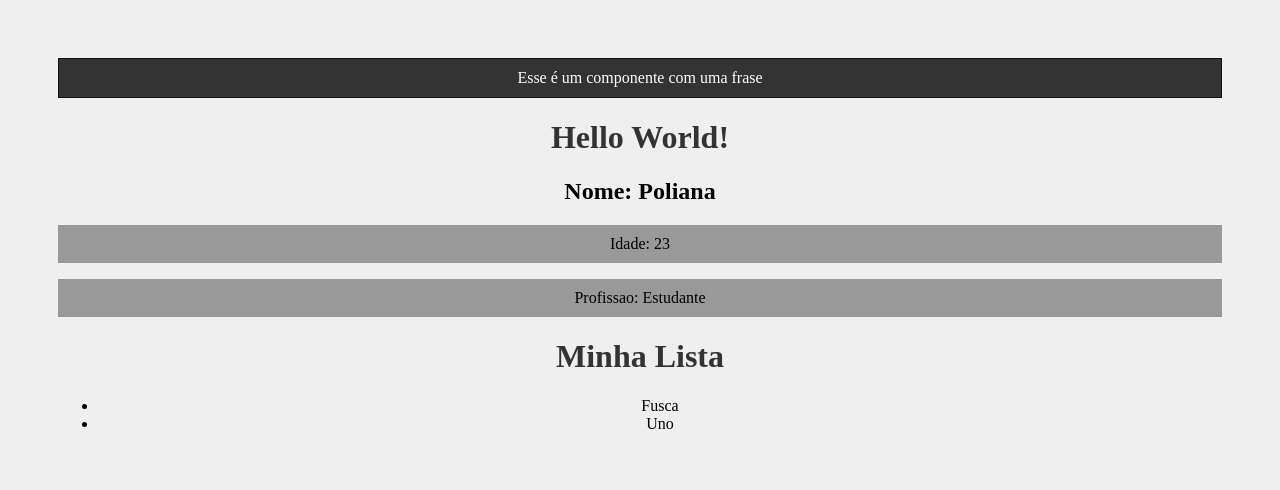
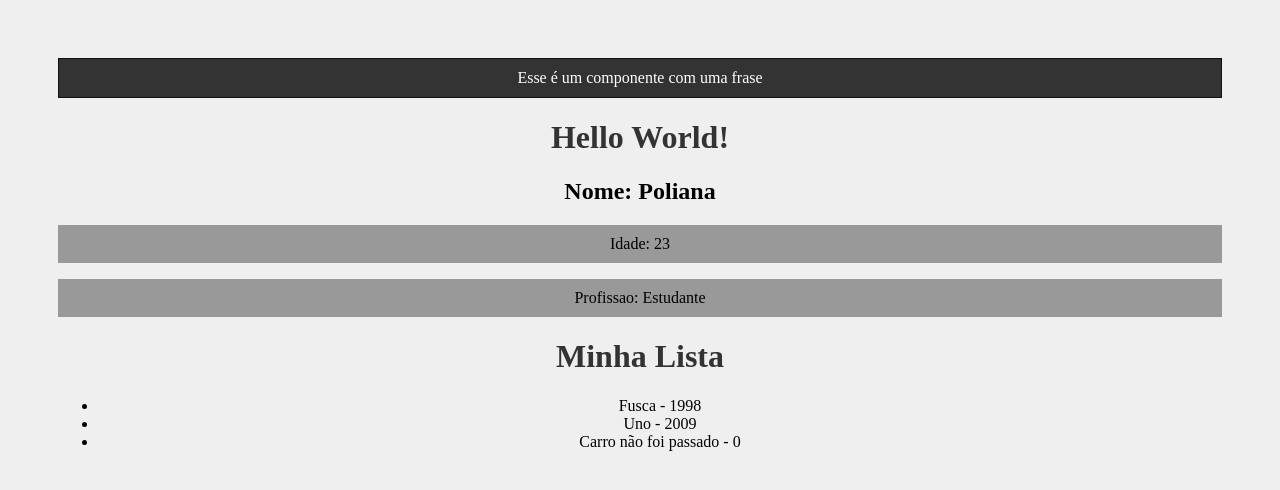
Before and after one commit to PolianaCSousa/CursoReactJS, a React (Create React App) app in the folder Arquivos/meu-projeto/: page / in a window 1280 px wide. Shown: the top 490 px of the page. Built offline with nearby package versions, Linux system fonts and the light colour scheme.

Commit message:
Definindo os tipos de props e valor padrão para props que não foram passados

```diff
--- a/Arquivos/meu-projeto/src/components/Item.js
+++ b/Arquivos/meu-projeto/src/components/Item.js
@@ -1,9 +1,26 @@
-function Item({carro}){
+import PropTypes from 'prop-types'
+
+
+function Item({carro, ano_lancamento}){
     return(
         <>
-         <li>{carro}</li>
+         <li>{carro} - {ano_lancamento}</li>
         </>
     )
 }
 
+//defino os tipos dos props
+Item.propTypes = {
+    carro: PropTypes.string.isRequired,
+    ano_lancamento: PropTypes.isRequired
+}
+
+//defino props com valor default caso eles não tenham sido preenchidos
+Item.defaultProps = {
+    carro: 'Carro não foi passado',
+    ano_lancamento: 0,
+
+}
+
+
 export default Item
--- a/Arquivos/meu-projeto/src/components/List.js
+++ b/Arquivos/meu-projeto/src/components/List.js
@@ -6,8 +6,9 @@ function List() {
         <>
             <h1>Minha Lista</h1>
             <ul>
-                <Item carro="Fusca"></Item>
-                <Item carro="Uno"></Item>
+                <Item carro="Fusca" ano_lancamento={1998}></Item>
+                <Item carro="Uno" ano_lancamento={2009}></Item>
+                <Item/>
             </ul>
         </>
     )
```
